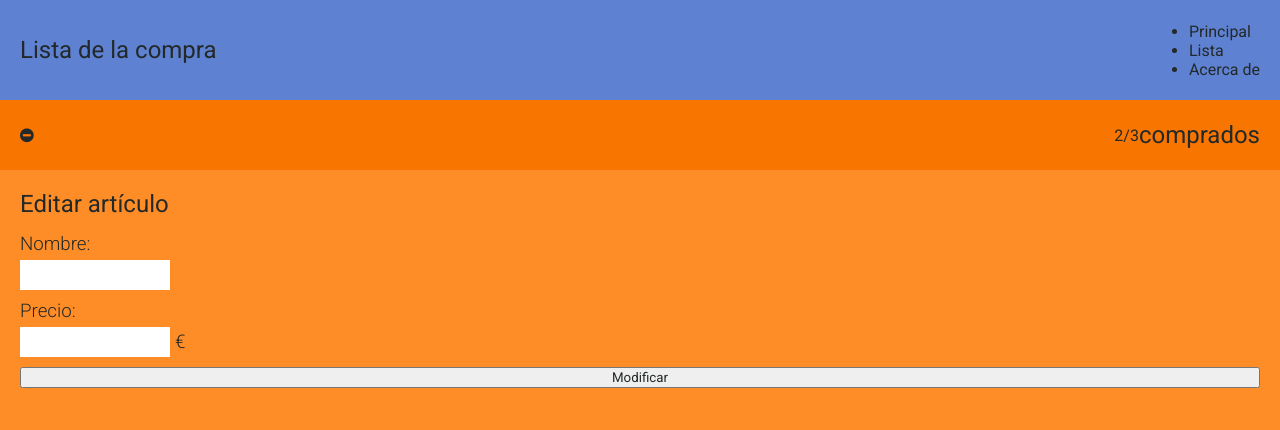
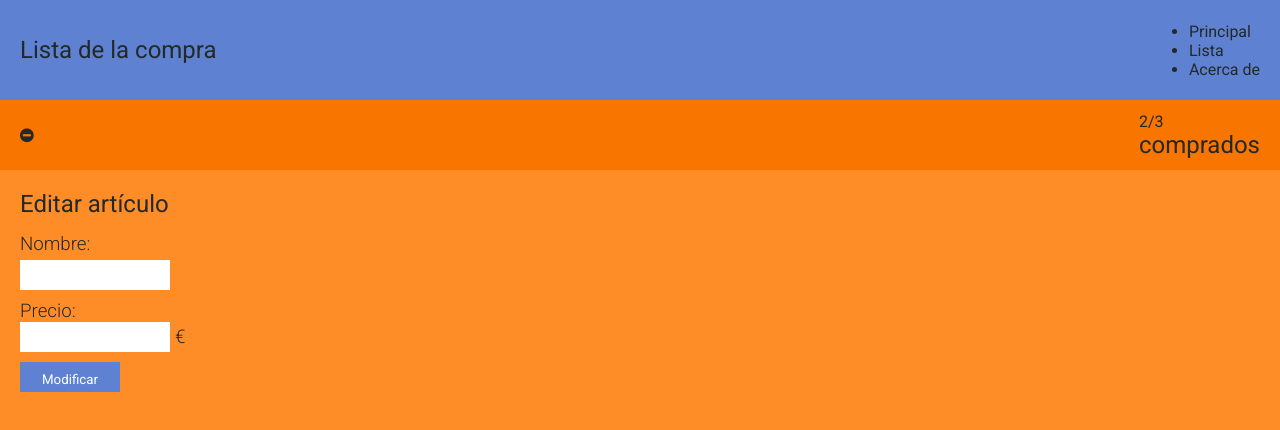
Before and after one commit to pauIbanez/W1CH4-pau-ibanez, a website: page site/index.html in a window 1280 px wide. Drawn offline with Linux system fonts and the light colour scheme.

Commit message:
Added flex classes to minimize css

```diff
--- a/site/css/style.css
+++ b/site/css/style.css
@@ -23,10 +23,18 @@ h3 {
   padding-right: 20px;
 }
 
-.header__menu {
+.flex-center-spaceb {
   display: flex;
   justify-content: space-between;
   align-items: center;
+}
+
+.flex-column {
+  display: flex;
+  flex-direction: column;
+}
+
+.header__menu {
   height: 100px;
   background-color: #5e81d1;
 }
@@ -34,15 +42,6 @@ h3 {
 .header__info {
   height: 70px;
   background-color: #f87500;
-  display: flex;
-  justify-content: space-between;
-  align-items: center;
-}
-
-.header__info-right {
-  display: flex;
-  justify-content: space-between;
-  align-items: center;
 }
 
 .main-content {
@@ -55,21 +54,15 @@ h3 {
 }
 
 .article-edit {
-  display: flex;
-  flex-direction: column;
   gap: 15px;
 }
 
 .article-edit__form {
-  display: flex;
-  flex-direction: column;
   gap: 10px;
 }
 
 .article-edit__form-field {
   position: relative;
-  display: flex;
-  flex-direction: column;
   gap: 5px;
 }
 
@@ -94,3 +87,12 @@ h3 {
   align-items: center;
   content: "€";
 }
+
+.article-edit__form-button {
+  padding-top: 5px;
+  width: 100px;
+  height: 30px;
+  background-color: #5e81d1;
+  color: white;
+  border-width: 0;
+}
--- a/site/index.html
+++ b/site/index.html
@@ -17,7 +17,7 @@
   </head>
   <body>
     <header class="header">
-      <section class="paddings header__menu">
+      <section class="paddings flex-center-spaceb header__menu">
         <h1 class="header__page-title">Lista de la compra</h1>
         <nav class="main-nav">
           <ul>
@@ -29,12 +29,12 @@
           </ul>
         </nav>
       </section>
-      <section class="paddings header__info">
+      <section class="paddings flex-center-spaceb header__info">
         <i class="fa fa-minus-circle"></i>
         <div class="header__info-right">
           <span
             id="compCounter"
-            class="header__info-right header__info-right--counter"
+            class="flex-center-spaceb header__info-right header__info-right--counter"
             >2/3</span
           >
           <h2 class="header__info-right header__info-right--text">comprados</h2>
@@ -42,10 +42,10 @@
       </section>
     </header>
     <main class="paddings main-content main-content--active">
-      <section class="article-edit">
+      <section class="flex-column article-edit">
         <h2 class="article-edit__title">Editar artículo</h2>
-        <form class="article-edit__form">
-          <article class="article-edit__form-field">
+        <form class="flex-column article-edit__form">
+          <article class="flex-column article-edit__form-field">
             <h3 class="article-edit__field-title">Nombre:</h3>
             <input
               type="text"
```
